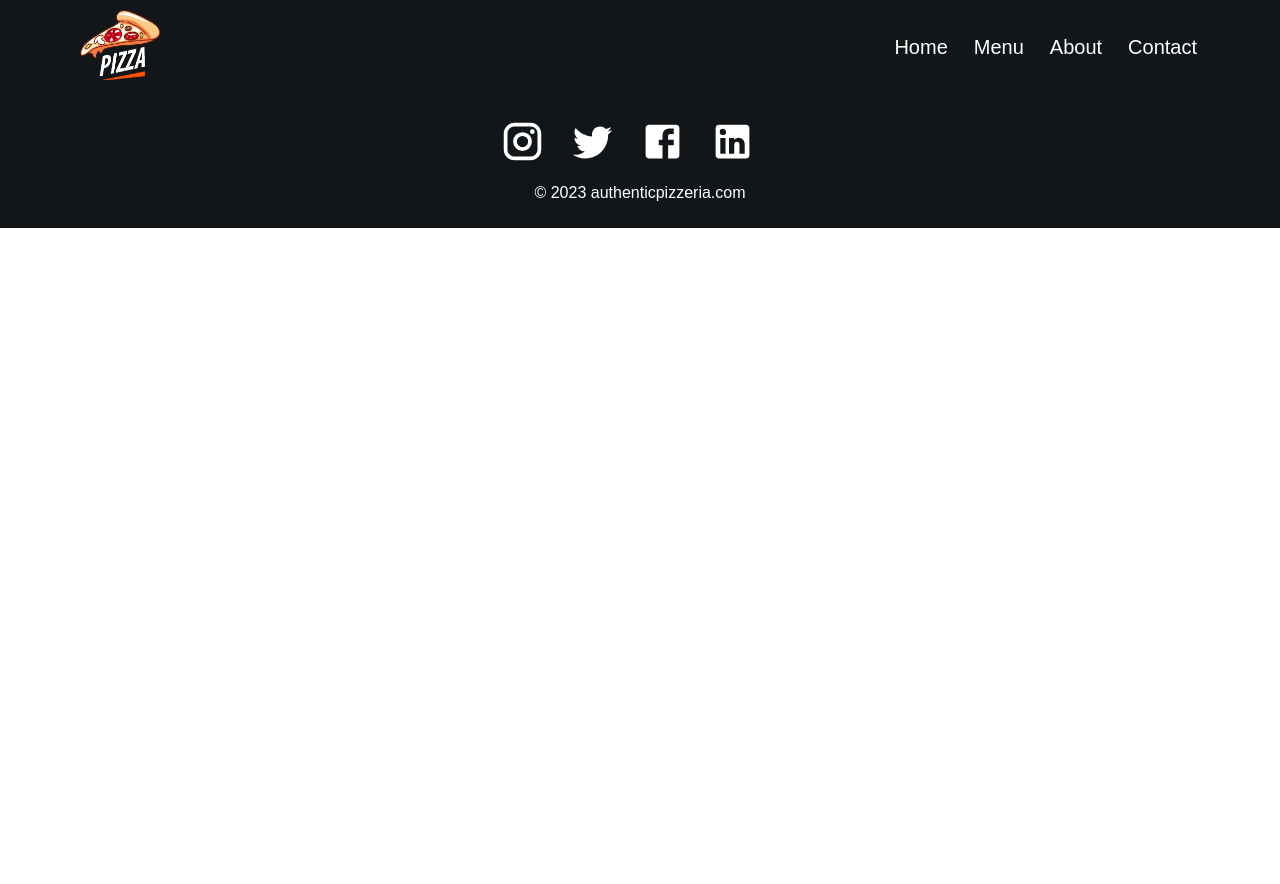
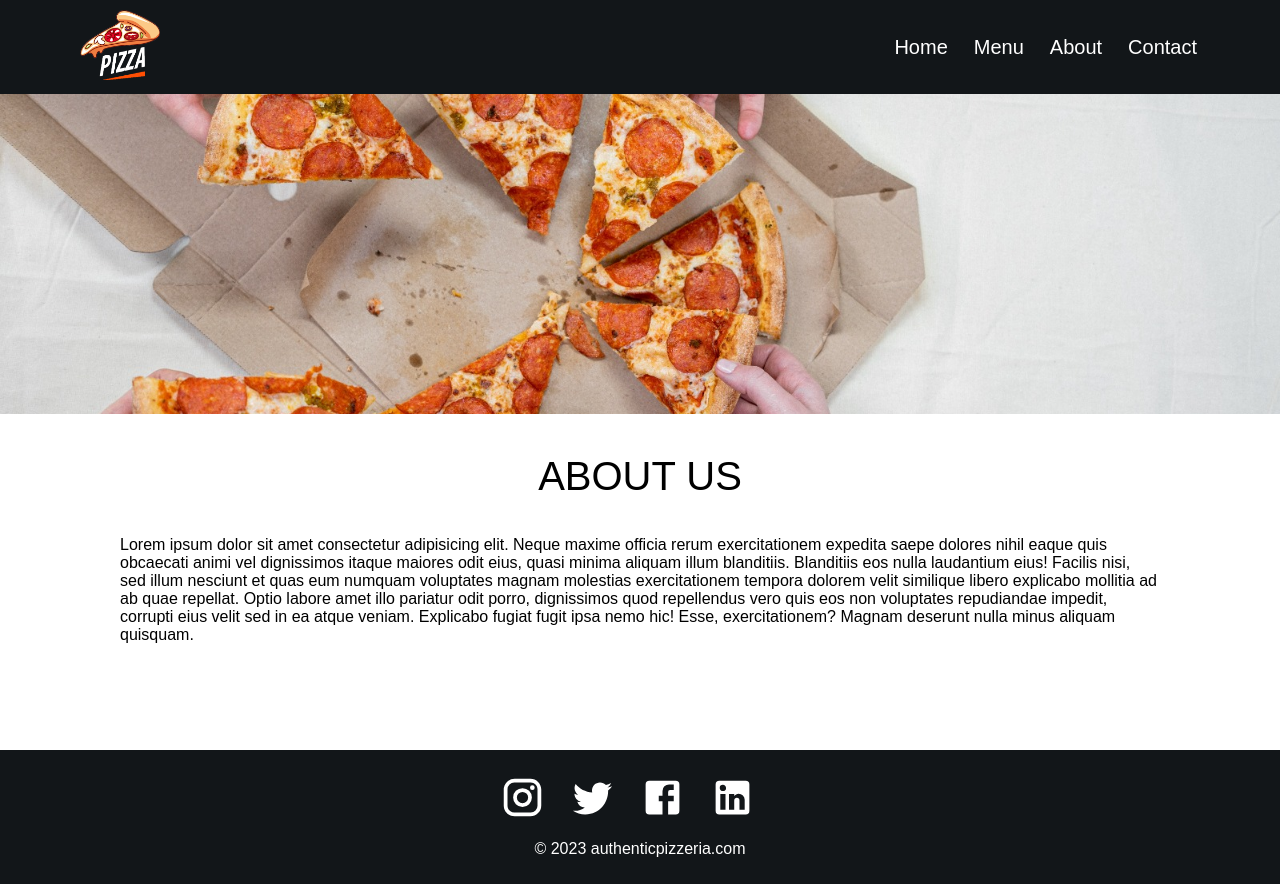
Before and after one commit to milainmaroo/pizzashop, a React (Create React App) app: page /about in a window 1280 px wide. Before the commit the page ends 800 px from the top, so only its background shows below. Built offline with nearby package versions, Linux system fonts and the light colour scheme.

Commit message:
Create About Component

```diff
--- a/src/App.js
+++ b/src/App.js
@@ -2,6 +2,7 @@ import './App.css'
 import { BrowserRouter as Router, Routes, Route } from 'react-router-dom'
 import Navbar from './components/Navbar'
 import Home from './pages/Home'
+import About from './pages/About'
 import Footer from './components/Footer'
 
 function App() {
@@ -11,6 +12,7 @@ function App() {
         <Navbar />
         <Routes>
           <Route path='/' exact element={<Home />} />
+          <Route path='/about' exact element={<About />} />
         </Routes>
         <Footer />
       </Router>
--- /dev/null
+++ b/src/pages/About.js
@@ -0,0 +1,32 @@
+import React from 'react'
+import PizzasImg from '../assets/multiplePizzas.jpeg'
+import '../styles/About.css'
+
+function About() {
+  return (
+    <div className='about'>
+      <div
+        className='about-img'
+        style={{ backgroundImage: `url(${PizzasImg})` }}
+      ></div>
+      <div className='about-text'>
+        <h1>ABOUT US</h1>
+        <p>
+          Lorem ipsum dolor sit amet consectetur adipisicing elit. Neque maxime
+          officia rerum exercitationem expedita saepe dolores nihil eaque quis
+          obcaecati animi vel dignissimos itaque maiores odit eius, quasi minima
+          aliquam illum blanditiis. Blanditiis eos nulla laudantium eius!
+          Facilis nisi, sed illum nesciunt et quas eum numquam voluptates magnam
+          molestias exercitationem tempora dolorem velit similique libero
+          explicabo mollitia ad ab quae repellat. Optio labore amet illo
+          pariatur odit porro, dignissimos quod repellendus vero quis eos non
+          voluptates repudiandae impedit, corrupti eius velit sed in ea atque
+          veniam. Explicabo fugiat fugit ipsa nemo hic! Esse, exercitationem?
+          Magnam deserunt nulla minus aliquam quisquam.
+        </p>
+      </div>
+    </div>
+  )
+}
+
+export default About
--- /dev/null
+++ b/src/styles/About.css
@@ -0,0 +1,18 @@
+.about-img {
+  height: 40vh;
+  background-position: center;
+  background-repeat: no-repeat;
+  background-size: cover;
+  margin-bottom: 40px;
+}
+
+.about-text h1 {
+  font-size: 40px;
+  font-weight: lighter;
+  text-align: center;
+}
+
+.about-text p {
+  text-align: left;
+  padding: 10px 120px 90px 120px;
+}
```
